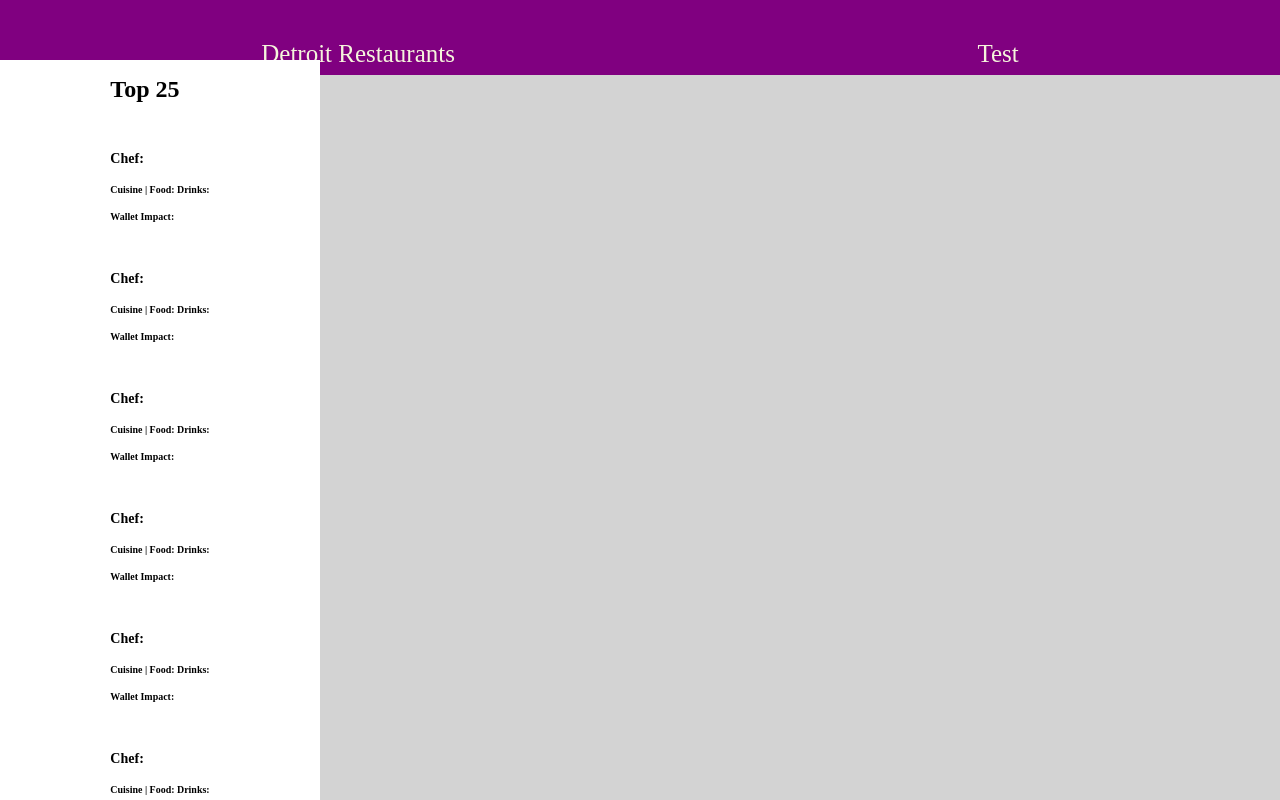
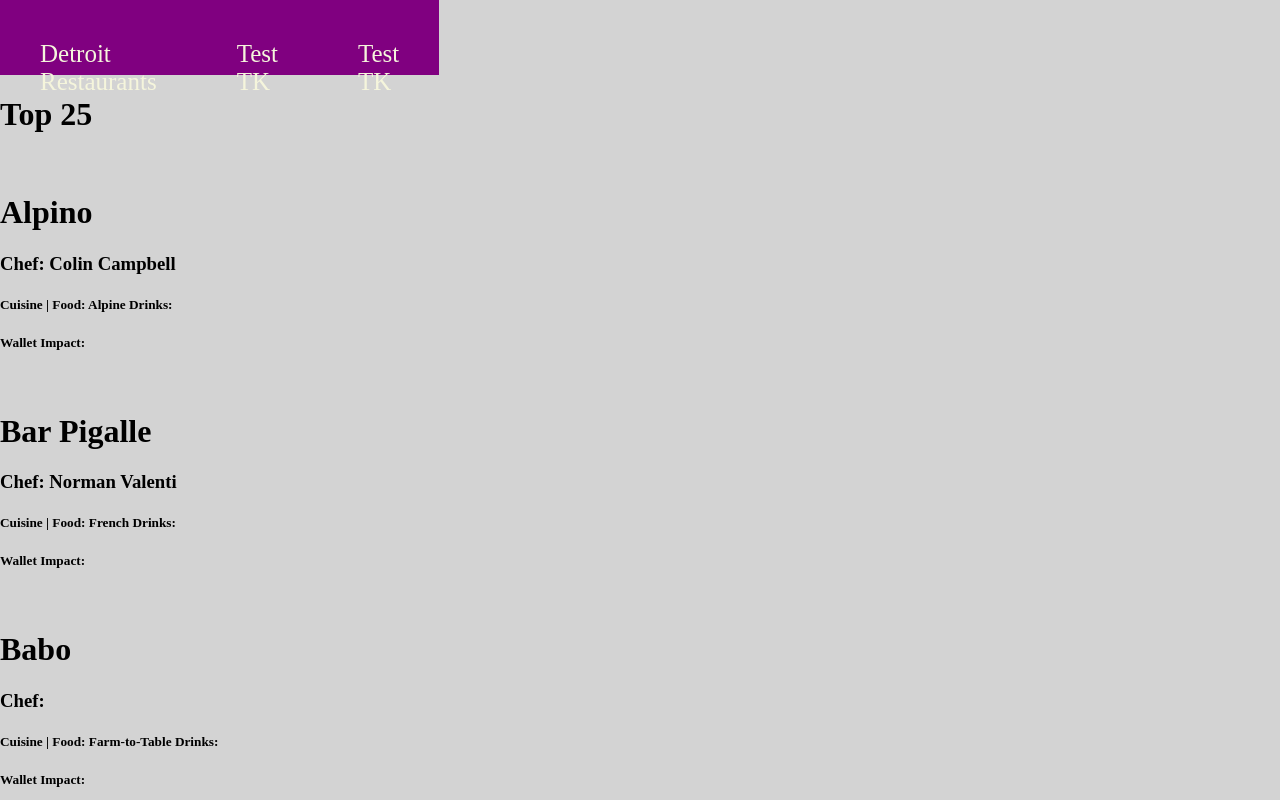
Before and after one commit to EmilyEDet/detroit-restaurants, a React (Vite) app: page / in a window 1280 px wide. Shown: the top 800 px of the page. Built offline with nearby package versions, Linux system fonts and the light colour scheme.

Commit message:
add component files

```diff
--- a/index.html
+++ b/index.html
@@ -8,20 +8,6 @@
     <title>Project 3</title>
   </head>
   <body>
-    </div>
-    <nav>
-      <div>Detroit Restaurants</div>
-      <section>
-        <div>Test</div>
-      </section>
-    </nav>
-    <main class="flex-ctr">
-      <div id="root"></div>
-    </main>
-    <footer class="flex-ctr">
-      <div class="footer-text">
-        <p>FOOTER GOES HERE</p>
-      </div>
-    </footer>
+    <div id="root"></div>
   </body>
 </html>
--- a/src/App.css
+++ b/src/App.css
@@ -26,7 +26,7 @@
   display: flex;
 }
 
-main {
+main class {
   background-color: white;
   color: black;
   font-size: 12px;
--- a/src/App.jsx
+++ b/src/App.jsx
@@ -1,15 +1,16 @@
 import './App.css'
 import data from './data.json'
-import Restaurant from './components/Restaurant.jsx'
+import Header from './components/Header.jsx'
+import Footer from './components/Footer.jsx'
+import Main from './components/Main.jsx'
 
 const App = () => {
   console.log(data)
   return (
     <div className="App">
-      <h1>Top 25</h1>
-      {data.restaurants.map((restaurant) => (
-        <Restaurant />
-      ))}
+      <Header />
+      <Main data={data} />
+      <Footer />
     </div>
   )
 }
--- /dev/null
+++ b/src/components/Footer.jsx
@@ -0,0 +1,11 @@
+const Footer = () => {
+  return (
+    <footer class="flex-ctr">
+      <div class="footer-text">
+        <p>FOOTER GOES HERE</p>
+      </div>
+    </footer>
+  )
+}
+
+export default Footer
--- /dev/null
+++ b/src/components/Header.jsx
@@ -0,0 +1,13 @@
+const Header = () => {
+  return (
+    <nav>
+      <div>Detroit Restaurants</div>
+      <section>
+        <div>Test TK</div>
+        <div>Test TK</div>
+      </section>
+    </nav>
+  )
+}
+
+export default Header
--- /dev/null
+++ b/src/components/Main.jsx
@@ -0,0 +1,19 @@
+import Restaurant from './Restaurant'
+
+const Main = (props) => {
+  return (
+    <main>
+      <h1>Top 25</h1>
+      {props.data.restaurants.map((restaurant) => (
+        <Restaurant
+          name={restaurant.name}
+          chefFirst={restaurant.chef.first}
+          banana={restaurant.chef.last}
+          cuisine={restaurant.cuisine.food}
+        />
+      ))}
+    </main>
+  )
+}
+
+export default Main
--- a/src/components/Restaurant.jsx
+++ b/src/components/Restaurant.jsx
@@ -5,7 +5,7 @@
       <img src={props.image} />
       <h1>{props.name}</h1>
       <h3>
-        Chef: {props.chefFirst} {props.chefLast}
+        Chef: {props.chefFirst} {props.banana}
       </h3>
       <h5>
         Cuisine | Food: {props.cuisine} Drinks: {props.drinks}
```
